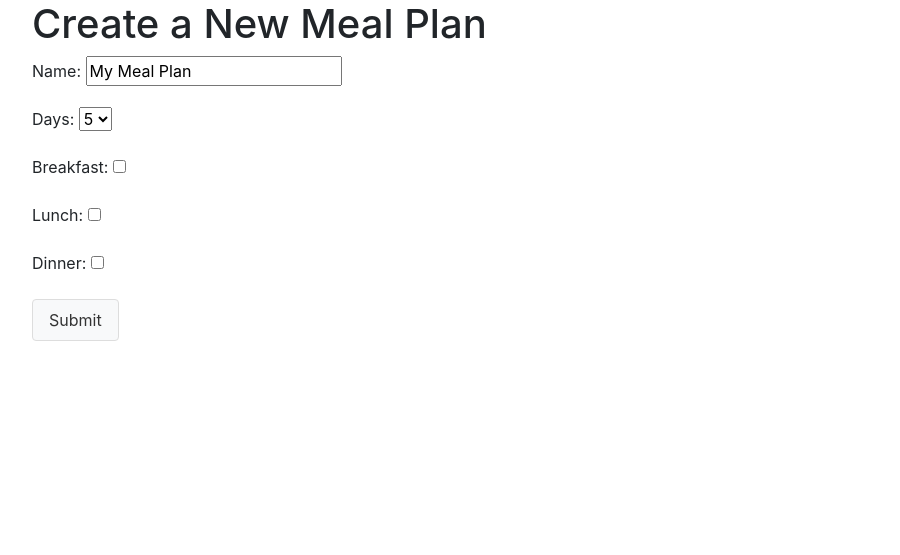
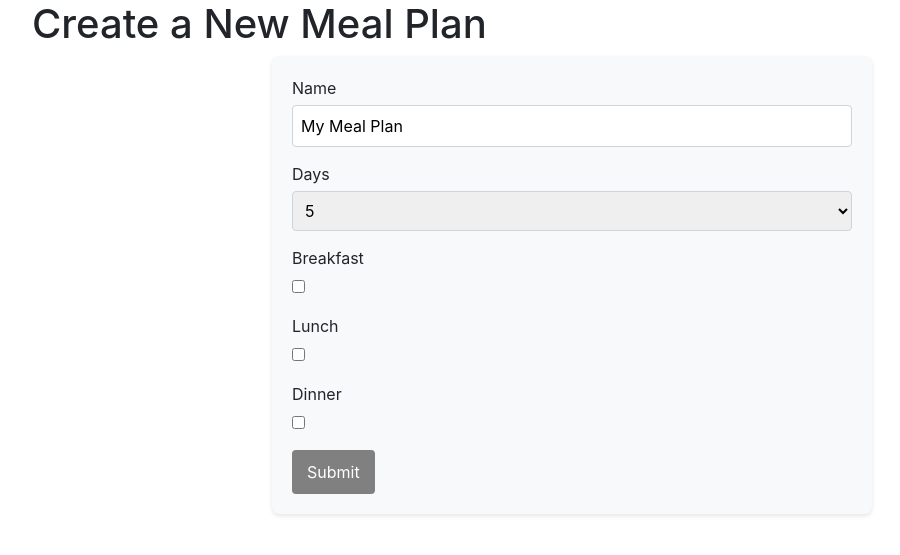
Before and after one commit to mchughbrian/RecipeProject, a Django app: page /create-mealplan/ in a window 1280 px wide. Shown: the part 56-611 px from the top of the page, without its empty margins (68-968 px from the left). Run offline with Django 4.2, Linux system fonts and the light colour scheme; some libraries are stand-ins or nearby versions.

Commit message:
Harmonized look of create_mealplan.html

```diff
--- a/static/css/custom.css
+++ b/static/css/custom.css
@@ -194,3 +194,44 @@
 .recipe-view .delete-form {
     display: inline;
 }
+
+.meal-plan-form {
+    max-width: 600px;
+    margin: 0 auto;
+    padding: 20px;
+    background-color: #f8f9fa;
+    border-radius: 8px;
+    box-shadow: 0 2px 4px rgba(0,0,0,0.1);
+}
+
+.meal-plan-form .form-group {
+    margin-bottom: 15px;
+}
+
+.meal-plan-form label {
+    display: block;
+    margin-bottom: 5px;
+}
+
+.meal-plan-form input[type="text"],
+.meal-plan-form input[type="number"],
+.meal-plan-form select {
+    width: 100%;
+    padding: 8px;
+    border: 1px solid #ced4da;
+    border-radius: 4px;
+    line-height: 1.5;
+}
+
+.meal-plan-form .btn-custom {
+    background-color: #808080; /* Primary color */
+    color: white;
+    padding: 10px 15px;
+    border: none;
+    border-radius: 4px;
+    cursor: pointer;
+}
+
+.meal-plan-form .btn-custom:hover {
+    background-color: #333; /* Darker shade for hover */
+}
--- a/templates/recipes/create_mealplan.html
+++ b/templates/recipes/create_mealplan.html
@@ -3,9 +3,20 @@
 {% block content %}
 <div class="container">
     <h1>Create a New Meal Plan</h1>
-        <form method="POST">
+    <form method="POST" class="meal-plan-form">
         {% csrf_token %}
-            {{ form.as_p }}
+        {% for field in form %}
+            <div class="form-group">
+                <label for="{{ field.id_for_label }}">{{ field.label }}</label>
+                {{ field }}
+                {% if field.help_text %}
+                    <small class="form-text text-muted">{{ field.help_text }}</small>
+                {% endif %}
+                {% for error in field.errors %}
+                    <div class="alert alert-danger">{{ error }}</div>
+                {% endfor %}
+            </div>
+        {% endfor %}
         <button type="submit" class="btn btn-custom">Submit</button>
     </form>
 </div>
```
Lines whose indentation alone changed are shown as unchanged.
